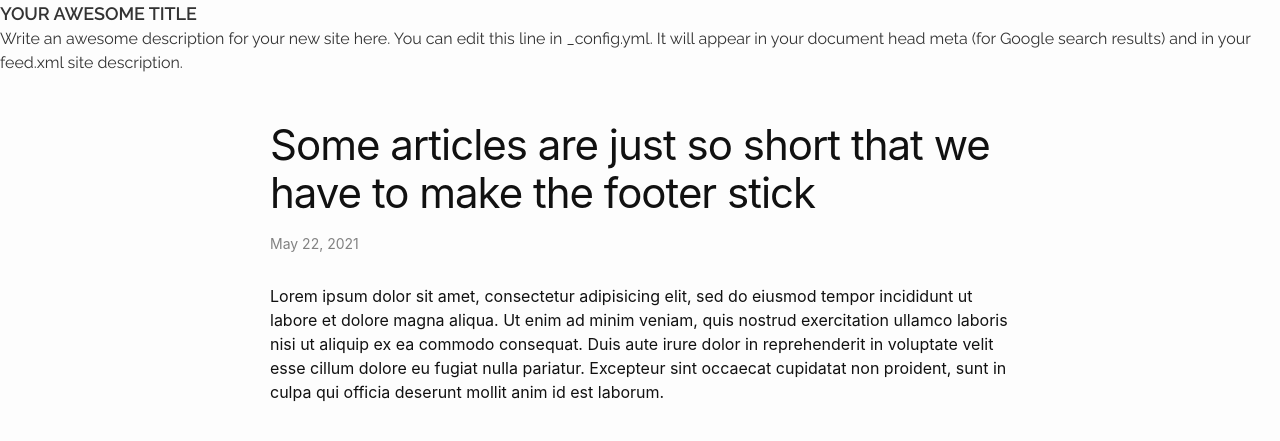
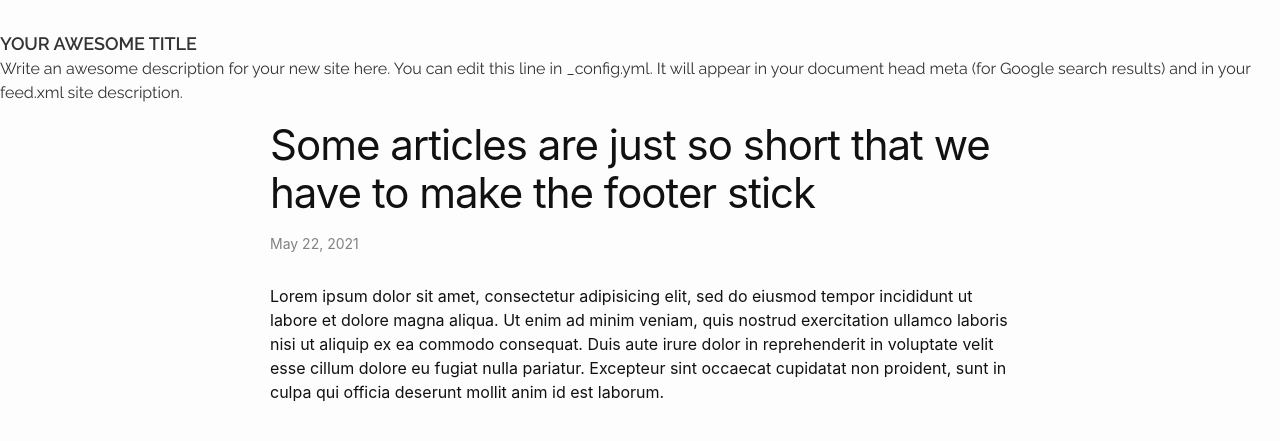
Before and after one commit to dylanhawley/mono-lite, a Jekyll site: the page built from _posts/2021-05-22-example-post.md, in a window 1280 px wide. Shown: the top 441 px of the page. Built offline with Jekyll 4.4.1, drawn with Linux system fonts in a browser that asks for light colours.

Commit message:
moving header into main block

```diff
--- a/_layouts/default.html
+++ b/_layouts/default.html
@@ -5,9 +5,8 @@
 
   <body>
 
-    {%- include header.html -%}
-
     <main class="page-content" aria-label="Content">
+      {%- include header.html -%}
       <div class="wrapper">
         {{ content }}
       </div>
```
